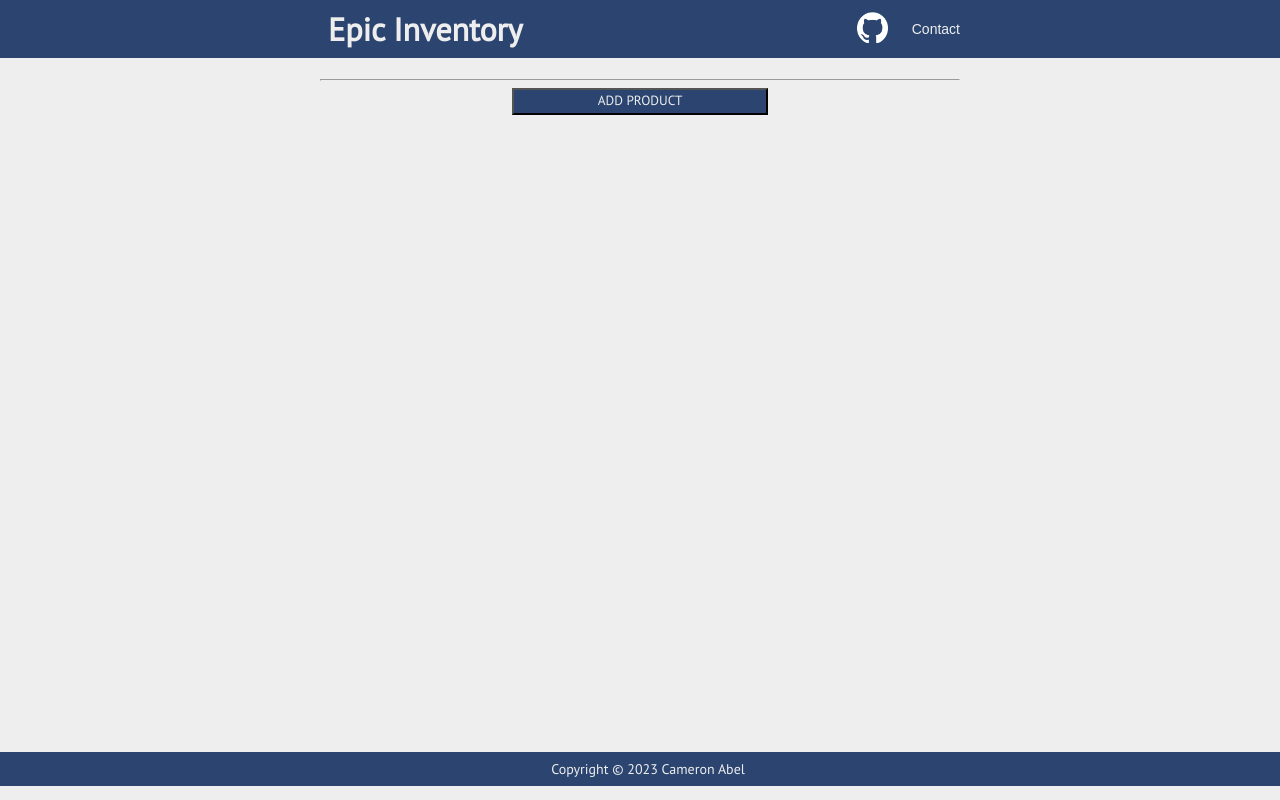
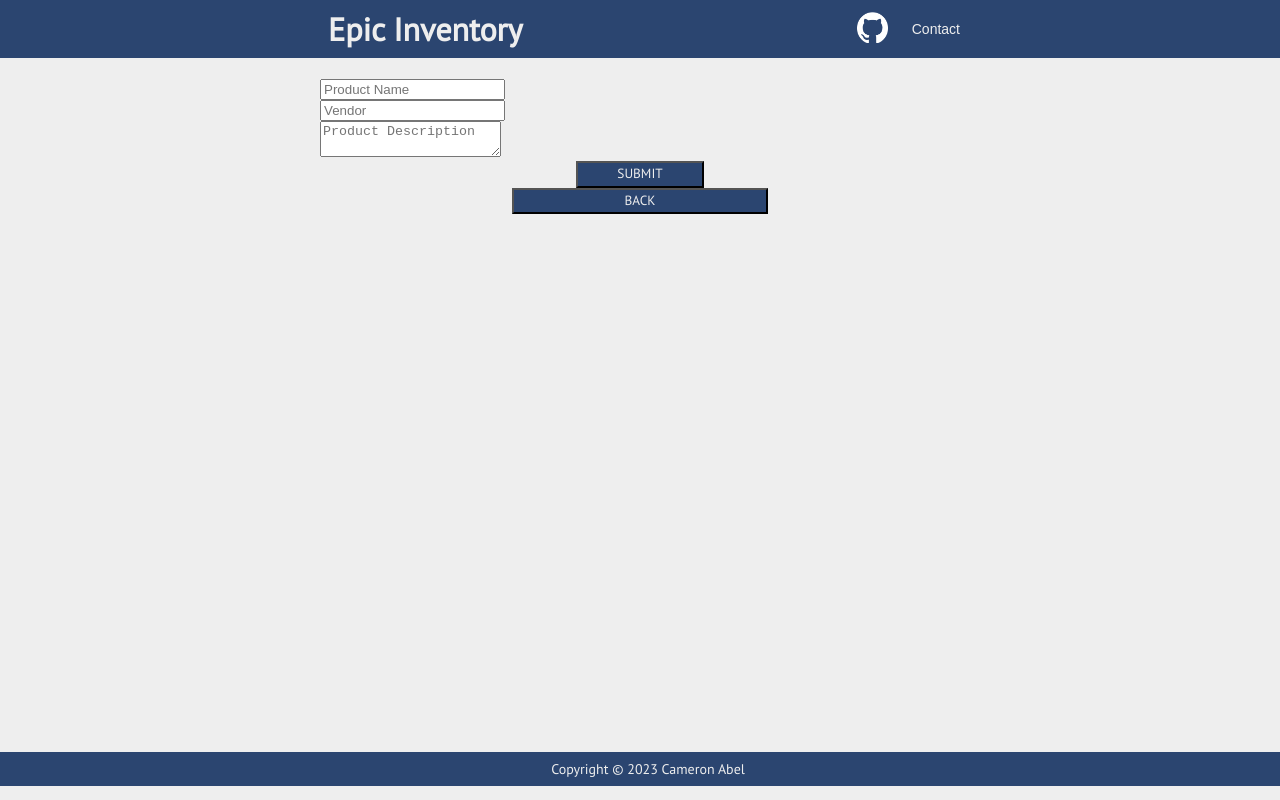
Before and after one commit to cameronabel/epic-inventory, a React (Create React App) app: page / in a window 1280 px wide. Both pictures are taken after a click on the button "ADD PRODUCT". Built offline with nearby package versions, Linux system fonts and the light colour scheme.

Commit message:
product CREATE implemented

```diff
--- a/src/components/NewProductForm.js
+++ b/src/components/NewProductForm.js
@@ -15,18 +15,23 @@ export default function NewProductForm(props){
 
   return (
     <>
-      <form onSubmit={handleNewProductFormSubmission}>
+      <form class="page" onSubmit={handleNewProductFormSubmission}>
         <input
           type='text'
           name='name'
-          placeholder='Product Name' />
+          placeholder='Product Name'
+          required />
+        <br />
         <input
           type='text'
           name='vendor'
-          placeholder='Vendor' />
+          placeholder='Vendor'
+          required />
+        <br />
         <textarea
           name='shortDescription'
-          placeholder="Product Description" />
+          placeholder="Product Description"
+          required />
         <button class="btn addNewProduct" type="submit">Submit</button>
       </form>
     </>
--- a/src/components/ProductControl.js
+++ b/src/components/ProductControl.js
@@ -11,6 +11,39 @@ export default class ProductControl extends React.Component {
       mainProductList: [],
       selectedProduct: null
     };
+  }
+
+  handleClick = () => {
+    let nextState = null;
+    let nextSelectedProduct = this.state.selectedProduct;
+    switch(this.state.stateName){
+      case 'productDetail':
+        nextState = 'list';
+        nextSelectedProduct = null;
+        break;
+      case 'form':
+        nextState = 'list';
+        nextSelectedProduct = null;
+        break;
+      case 'list':
+        nextState = 'create';
+        break;
+      default:
+        nextState = 'list';
+        break;
+    }
+    this.setState(() => ({
+      stateName: nextState,
+      selectedProduct: nextSelectedProduct
+    }));
+  }
+
+  handleAddingProductToList = (newProduct) => {
+    const newMainProductList = this.state.mainProductList.concat(newProduct);
+    this.setState(() => ({
+      mainProductList: newMainProductList,
+      stateName: 'list'
+    }));
   }
 
   render(){
@@ -39,7 +72,7 @@ export default class ProductControl extends React.Component {
     return (
       <>
         {currentlyVisibleState}
-        <button class="btn addNewProduct">{buttonText}</button>
+        <button class="btn addNewProduct" onClick={this.handleClick}>{buttonText}</button>
       </>
     )
   }
```
